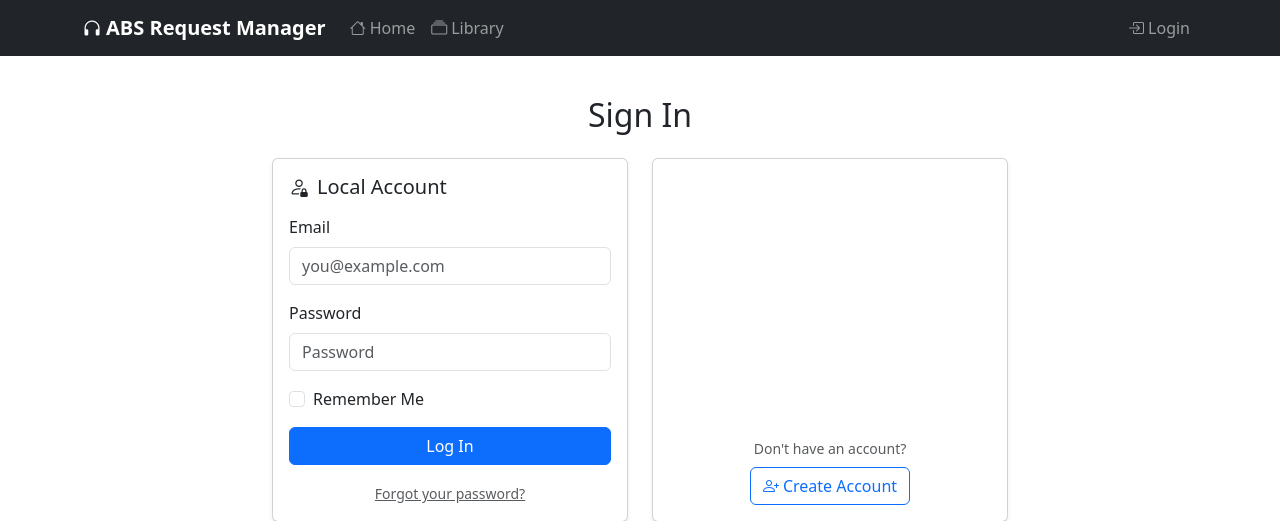
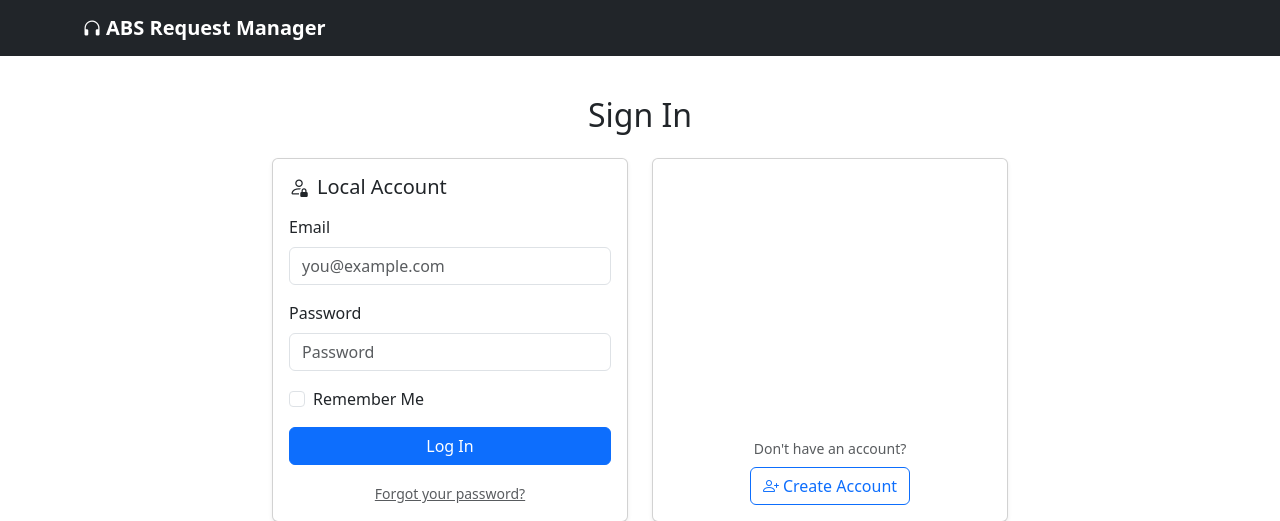
Before and after one commit to ScuttleSE/absrequest, a Flask app: page /auth/login in a window 1280 px wide. Shown: the top 521 px of the page. Run offline with Flask 3, Linux system fonts and the light colour scheme; data that the repository does not hold is empty.

Commit message:
Restrict site to authenticated users only
Unauthenticated visitors are now redirected to the login page for all
routes. The navbar, ABS status pill, and its JS are hidden from
anonymous users so only the bare login form is visible.

Co-Authored-By: Claude Sonnet 4.6 <noreply@anthropic.com>

```diff
--- a/app/library.py
+++ b/app/library.py
@@ -144,6 +144,8 @@ def api_library_check():
 @library.route('/api/abs/status')
 def api_abs_status():
     """Return ABS connection status (used by the navbar pill)."""
+    if not current_user.is_authenticated:
+        return jsonify({'error': 'Unauthorized'}), 401
     status = cache.get('abs_status')
     if status is None:
         status = AudiobookshelfClient().get_status()
--- a/app/main.py
+++ b/app/main.py
@@ -67,6 +67,7 @@ def _get_abs_items() -> list[dict]:
 
 
 @main.route('/')
+@login_required
 def index():
     import random
     abs_configured = bool(current_app.config.get('AUDIOBOOKSHELF_URL'))
--- a/app/templates/base.html
+++ b/app/templates/base.html
@@ -28,6 +28,7 @@
       <i class="bi bi-headphones me-1"></i>ABS Request Manager
     </a>
 
+    {% if current_user.is_authenticated %}
     <button
       class="navbar-toggler"
       type="button"
@@ -53,7 +54,6 @@
             <i class="bi bi-collection me-1"></i>Library
           </a>
         </li>
-        {% if current_user.is_authenticated %}
         <li class="nav-item">
           <a class="nav-link" href="{{ url_for('main.dashboard') }}">
             <i class="bi bi-grid me-1"></i>Dashboard
@@ -105,16 +105,14 @@
           </ul>
         </li>
         {% endif %}
-        {% endif %}
       </ul>
 
-      <!-- Right: ABS status pill + user menu / login -->
+      <!-- Right: ABS status pill + user menu -->
       <ul class="navbar-nav ms-auto mb-2 mb-lg-0 align-items-center">
         <!-- ABS connection pill (populated by inline JS below) -->
         <li class="nav-item me-2">
           <span id="abs-status-pill" class="badge rounded-pill d-none" style="font-size: 0.7rem;"></span>
         </li>
-        {% if current_user.is_authenticated %}
         <li class="nav-item dropdown">
           <a
             class="nav-link dropdown-toggle d-flex align-items-center gap-2"
@@ -145,15 +143,9 @@
             </li>
           </ul>
         </li>
-        {% else %}
-        <li class="nav-item">
-          <a class="nav-link" href="{{ url_for('auth.login') }}">
-            <i class="bi bi-box-arrow-in-right me-1"></i>Login
-          </a>
-        </li>
-        {% endif %}
       </ul>
     </div>
+    {% endif %}
   </div>
 </nav>
 
@@ -185,6 +177,7 @@
 </footer>
 
 <script src="https://cdn.jsdelivr.net/npm/bootstrap@5.3.3/dist/js/bootstrap.bundle.min.js"></script>
+{% if current_user.is_authenticated %}
 <!-- ── ABS status pill ──────────────────────────────────────────────────────── -->
 <script>
 (function () {
@@ -209,6 +202,7 @@
     .catch(function () { /* fail silently */ });
 }());
 </script>
+{% endif %}
 
 {% block scripts %}{% endblock %}
 
```
